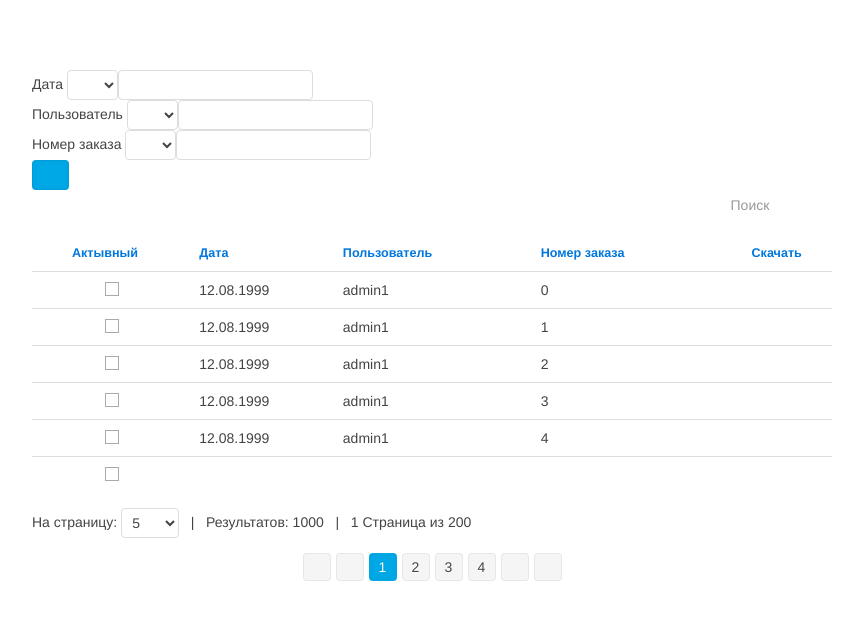
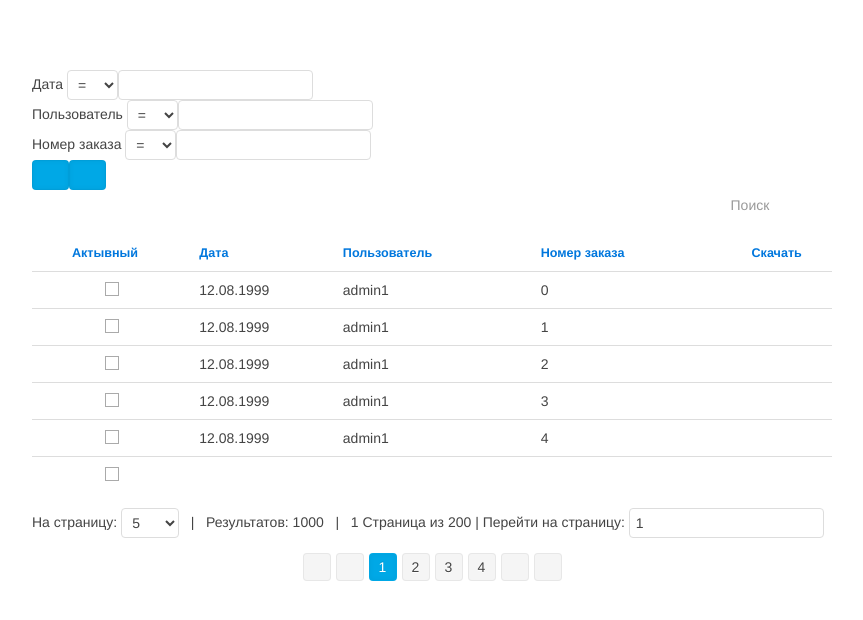
Before and after one commit to olshevsky/tabler, a Vue app: page / in a window 1280 px wide. Shown: the top 620 px of the page, without its empty margins (208-1071 px from the left). Built offline with nearby package versions, Linux system fonts and the light colour scheme; a web font is replaced by a local one; what vue-resource would draw is missing.

Commit message:
filters passing

```diff
--- a/src/components/filters.vue
+++ b/src/components/filters.vue
@@ -2,18 +2,22 @@
     <div class="uk-form">
         <i class="uk-icon-filter"></i>
         <div v-for="filter in filters" v-bind:key="filter.key">
-            {{filter.title}}
-            <select @input="updateFilters({key: filter.key, operator: $event.target.value})">
+            {{ filter.title }}
+            <select @input="updateFilters({
+                key: filter.key,
+                operator: $event.target.value
+            })">
                 <option v-for="operator in operators"
                         :key="operator"
                         :value="operator">
-                    {{operator}}
+                    {{ operator }}
                 </option>
             </select>
             <input @input="updateFilters({key: filter.key, value: $event.target.value})"/>
         </div>
         <div>
-            <button @click="filter()" class="uk-button uk-button-primary" type="button"><i class="uk-icon-filter"></i></button>
+            <button @click="applyFilters()" class="uk-button uk-button-primary" type="button"><i class="uk-icon-filter"></i></button>
+            <button @click="resetFilters()" class="uk-button uk-button-primary" type="button"><i class="uk-icon-trash"></i></button>
         </div>
     </div>
 </template>
@@ -32,7 +36,6 @@
                 type: Object,
                 default: () => {
                     return {
-                        '': '',
                         '=': '=',
                         '!=': '!=',
                         '>': '>',
@@ -45,7 +48,8 @@
         },
         data: function () {
             return {
-                f: {}
+                rawFilters: {},
+                age: 0
             }
         },
         computed: {
@@ -56,7 +60,42 @@
                     })
                 }
             },
+        },
+        methods: {
+            applyFilters: function(){
 
+                console.log('applyFilters')
+
+                let rawFilters = JSON.parse(JSON.stringify(this.rawFilters))
+                let filters = []
+                for(let i in rawFilters){
+//                    console.log(rawFilters[i]['value'] !== '')
+//                    console.log(rawFilters[i]['value'] ? true : false)
+                    if(rawFilters[i]['operator'] && rawFilters[i]['value'])
+                        filters.push(rawFilters[i])
+                }
+                this.$emit('filter', filters)
+            },
+            // TODO rewrite this
+            updateFilters: function(data){
+                if(this.rawFilters[data.key]){
+                    if(data.operator && Object.keys(this.operators).indexOf(data.operator) >= 0){
+                        this.rawFilters[data.key]['operator'] = data.operator
+                    }
+                    else if(data.value){
+                        this.rawFilters[data.key].value = data.value
+                    }
+                }
+                else{
+                    this.rawFilters[data.key] = data
+                }
+            },
+            resetFilters: function () {
+                this.rawFilters = {}
+                this.$emit('filter', null)
+            }
+        }
+    }
 
     //            let filters = [
     //                    {
@@ -83,28 +122,6 @@
     //                    return f.filterable
     //                })
     //            }
-        },
-        methods: {
-            filter: function(){
-                console.log('filter')
-                let filters = JSON.parse(JSON.stringify(this.f))
-                this.$emit('filter', filters)
-            },
-            updateFilters: function(data){
-                if(this.f[data.key]){
-                    if(data.operator){
-                        this.f[data.key]['operator'] = data.operator
-                    }
-                    else if(data.value){
-                        this.f[data.key].value = data.value
-                    }
-                }
-                else{
-                    this.f[data.key] = data
-                }
-            }
-        }
-    }
 </script>
 
 <style lang="scss">
--- a/src/components/tabler.vue
+++ b/src/components/tabler.vue
@@ -81,7 +81,7 @@
                         {{option}}
                     </option>
                 </select>
-                &nbsp; | &nbsp; {{trans.results}}: {{rows.length}} &nbsp; | &nbsp;  {{ currentPage }} {{trans.page}} {{trans.from}} {{ totalPages }}
+                &nbsp; | &nbsp; {{trans.results}}: {{rows.length}} &nbsp; | &nbsp;  {{ currentPage }} {{trans.page}} {{trans.from}} {{ totalPages }} | Перейти на страницу: <input v-model.number="currentPage" type="number">
             </div>
         </div>
         <ul class="uk-pagination">
@@ -249,11 +249,9 @@
                     'checkedValuesTotal': total
                 })
             },
-            onFilter: function(data){
-                console.log('onFilter')
-                console.log(data)
-//                this.currentPage = 1
-                this.filters = data
+            onFilter: function(filters){
+                this.currentPage = 1
+                this.filters = filters
             },
             fetchData: function () {
                 this.$http.get(this.url).then(function(response){
@@ -357,9 +355,9 @@
 //                    }
 //                 }
 
-                if(this.filters)
+                if(this.filters){
                     rows = rows.filter(Fields.filter(this.filters))
-//                console.log(performance.now() - start)
+                }
 
                 if (this.sortBy) {
                     rows = this.mySort(rows, this.sortBy, this.sortOrderDesc)
```
Lines whose indentation alone changed are shown as unchanged.
